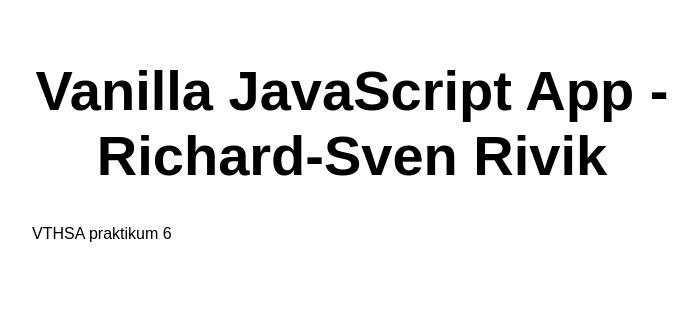
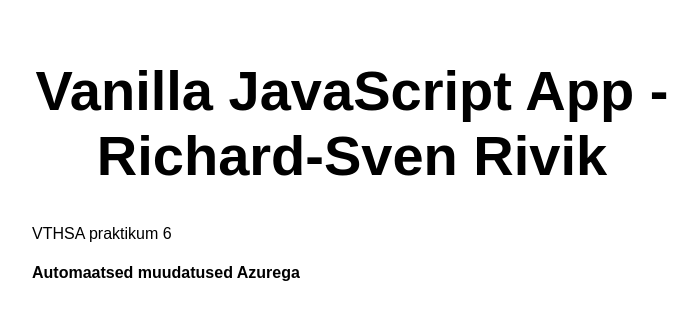
Before and after one commit to RichardR5/StaticWebApp, a website: page src/index.html in a window 1280 px wide. Shown: the whole page, without its empty margins (288-986 px from the left). Drawn offline with Linux system fonts and the light colour scheme.

Commit message:
Update index.html

```diff
--- a/src/index.html
+++ b/src/index.html
@@ -12,6 +12,7 @@
   <main>
     <h1>Vanilla JavaScript App - Richard-Sven Rivik</h1>
       <p>VTHSA praktikum 6</p>
+    <h4>Automaatsed muudatused Azurega</h4>
   </main>
 </body>
 
```
